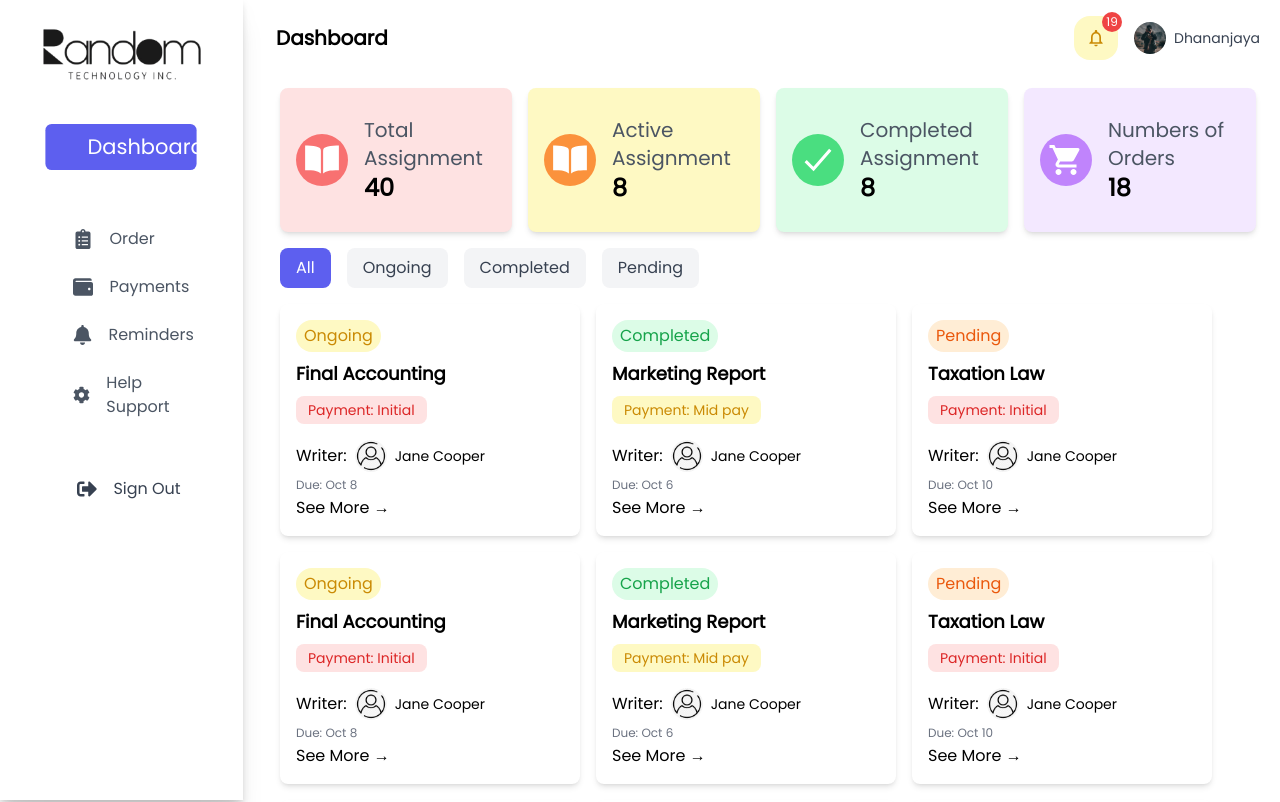
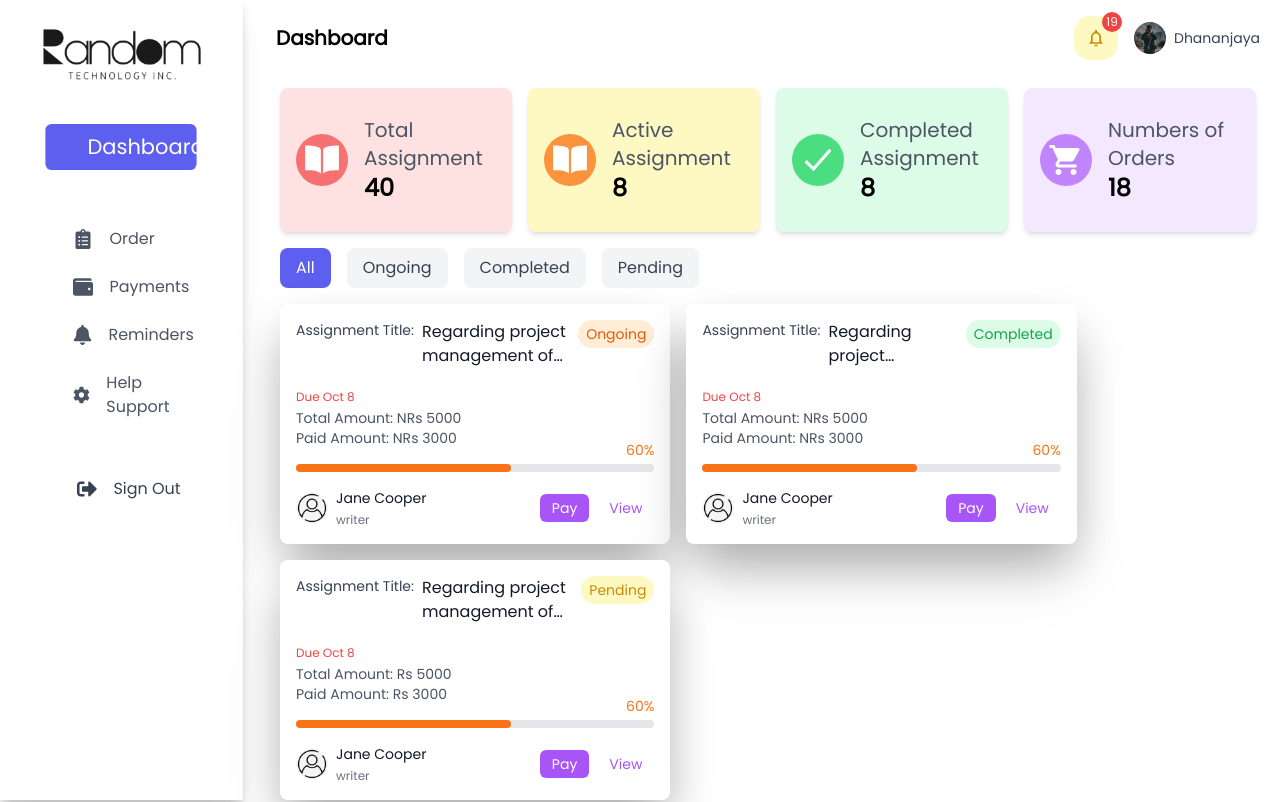
Before and after one commit to MilanPokharel1/AssignmentNepal, a React (Vite) app: page /client in a window 1280 px wide. Shown: the top 802 px of the page. Built offline with nearby package versions, Linux system fonts and the light colour scheme.

Commit message:
assignment card

```diff
--- a/package.json
+++ b/package.json
@@ -12,6 +12,7 @@
   "dependencies": {
     "@fontsource/poppins": "^5.1.0",
     "@react-oauth/google": "^0.12.1",
+    "@tailwindcss/line-clamp": "^0.4.4",
     "axios": "^1.7.7",
     "jwt-decode": "^4.0.0",
     "react": "^18.3.1",
--- a/src/screens/client/Dashboard/ClientDashboard.jsx
+++ b/src/screens/client/Dashboard/ClientDashboard.jsx
@@ -4,93 +4,36 @@ import { MdShoppingCart } from "react-icons/md";
 import Card from "./components/Card";
 import AssignmentCard from "./components/AssignmentCard";
 import FilterButtons from "./components/FilterButtons";
-import profileIcon from "../ClientComponents/profileIcon.jpg"
+import profileIcon from "../ClientComponents/profileIcon.jpg";
 const Dashboard = () => {
   const [activeFilter, setActiveFilter] = useState("All");
 
   const assignments = [
     {
+      id: 1,
+      title: "Regarding project management of my homework",
       status: "Ongoing",
-      title: "Final Accounting",
-      payment: "Initial",
+      totalAmount: "NRs 5000",
+      paidAmount: "NRs 3000",
       dueDate: "Oct 8",
       writer: { name: "Jane Cooper", avatar: profileIcon },
     },
     {
+      id: 2,
+      title: "Regarding project management of my homework",
       status: "Completed",
-      title: "Marketing Report",
-      payment: "Mid pay",
-      dueDate: "Oct 6",
-      writer: { name: "Jane Cooper", avatar: profileIcon },
-    },
-    {
-      status: "Pending",
-      title: "Taxation Law",
-      payment: "Initial",
-      dueDate: "Oct 10",
-      writer: { name: "Jane Cooper", avatar: profileIcon },
-    },
-    {
-      status: "Ongoing",
-      title: "Final Accounting",
-      payment: "Initial",
+      totalAmount: "NRs 5000",
+      paidAmount: "NRs 3000",
       dueDate: "Oct 8",
       writer: { name: "Jane Cooper", avatar: profileIcon },
     },
     {
-      status: "Completed",
-      title: "Marketing Report",
-      payment: "Mid pay",
-      dueDate: "Oct 6",
-      writer: { name: "Jane Cooper", avatar: profileIcon },
-    },
-    {
+      id: 3,
+      title: "Regarding project management of my homework",
       status: "Pending",
-      title: "Taxation Law",
-      payment: "Initial",
-      dueDate: "Oct 10",
-      writer: { name: "Jane Cooper", avatar: profileIcon },
-    },
-    {
-      status: "Ongoing",
-      title: "Final Accounting",
-      payment: "Initial",
+      totalAmount: "Rs 5000",
+      paidAmount: "Rs 3000",
       dueDate: "Oct 8",
-      writer: { name: "Jane Cooper", avatar: profileIcon },
-    },
-    {
-      status: "Completed",
-      title: "Marketing Report",
-      payment: "Mid pay",
-      dueDate: "Oct 6",
-      writer: { name: "Jane Cooper", avatar: profileIcon },
-    },
-    {
-      status: "Pending",
-      title: "Taxation Law",
-      payment: "Initial",
-      dueDate: "Oct 10",
-      writer: { name: "Jane Cooper", avatar: profileIcon },
-    },
-    {
-      status: "Ongoing",
-      title: "Final Accounting",
-      payment: "Initial",
-      dueDate: "Oct 8",
-      writer: { name: "Jane Cooper", avatar: profileIcon },
-    },
-    {
-      status: "Completed",
-      title: "Marketing Report",
-      payment: "Mid pay",
-      dueDate: "Oct 6",
-      writer: { name: "Jane Cooper", avatar: profileIcon },
-    },
-    {
-      status: "Pending",
-      title: "Taxation Law",
-      payment: "Initial",
-      dueDate: "Oct 10",
       writer: { name: "Jane Cooper", avatar: profileIcon },
     },
   ];
--- a/src/screens/client/Dashboard/components/AssignmentCard.jsx
+++ b/src/screens/client/Dashboard/components/AssignmentCard.jsx
@@ -1,49 +1,113 @@
 import React from "react";
 
-const AssignmentCard = ({ status, title, payment, dueDate, writer }) => {
+const AssignmentCard = ({
+  title,
+  status = "Pending",
+  totalAmount,
+  paidAmount,
+  dueDate,
+  writer,
+}) => {
+  const calculatePercentage = (totalAmount, paidAmount) => {
+    const total = parseFloat(totalAmount.replace(/[^0-9.-]+/g, ""));
+    const paid = parseFloat(paidAmount.replace(/[^0-9.-]+/g, ""));
+
+    if (isNaN(total) || isNaN(paid) || total === 0) {
+      return 0;
+    }
+
+    const percentage = (paid / total) * 100;
+
+    return percentage.toFixed(0);
+  };
+  const percentage = calculatePercentage(totalAmount, paidAmount);
+
+  // Status styling
   const statusColors = {
-    Ongoing: "bg-yellow-100 text-yellow-600",
-    Completed: "bg-green-100 text-green-600",
-    Pending: "bg-orange-100 text-orange-600",
-  };
-
-  const paymentColors = {
-    Initial: "bg-red-100 text-red-600",
-    "Mid pay": "bg-yellow-100 text-yellow-600",
-    "Final pay": "bg-green-100 text-green-600",
+    ongoing: "bg-orange-100 text-orange-600",
+    completed: "bg-green-100 text-green-600",
+    pending: "bg-yellow-100 text-yellow-600",
   };
 
   return (
-    <div className="p-4 bg-white rounded-lg shadow-md w-[300px]">
-      {/* Status Tag */}
-      <div className={`w-min px-2 py-1 rounded-full ${statusColors[status]}`}>
-        {status}
+    <div className="p-4 bg-white rounded-lg shadow-2xl w-[40%] drop-shadow-2xl ">
+      {/* Title and Status */}
+      <div className="mb-4 flex justify-between items-start">
+        <div className="flex items-start">
+          <div className="text-sm font-medium text-gray-700 flex-shrink-0">
+            Assignment Title:
+          </div>
+          <span
+            className="text-gray-900 ml-2 line-clamp-2 overflow-hidden"
+            style={{
+              display: "-webkit-box",
+              WebkitLineClamp: 2,
+              WebkitBoxOrient: "vertical",
+              overflow: "hidden",
+            }}
+          >
+            {title}
+          </span>
+        </div>
+        <div
+          className={`px-2 py-1 rounded-full text-sm capitalize ${
+            statusColors[status.toLowerCase()]
+          }`}
+        >
+          {status}
+        </div>
       </div>
 
-      {/* Title */}
-      <h3 className="mt-2 text-lg font-semibold">{title}</h3>
-
-      {/* Payment Badge */}
-      <div
-        className={`w-fit  px-3 py-1 mt-2 text-sm font-medium rounded-lg ${paymentColors[payment]}`}
-      >
-        Payment: {payment}
+      <span className="text-xs text-red-500">Due {dueDate}</span>
+      {/* Payment Info */}
+      <div className="mb-2">
+        <div className="text-sm text-gray-600">
+          Total Amount: <span className="font-medium">{totalAmount}</span>
+        </div>
+        <div className="text-sm text-gray-600">
+          Paid Amount: <span className="font-medium">{paidAmount}</span>
+        </div>
       </div>
 
-      {/* Writer and Due Date Section */}
-      <div className="mt-4">
-        <div className="flex items-center space-x-2">
-          <span>Writer:</span>
+      {/* Payment Progress */}
+      <div className="relative pt-2 mb-4">
+        <div className="w-full bg-gray-200 rounded-full h-2">
+          <div
+            className="bg-orange-500 h-2 rounded-full transition-all duration-300"
+            style={{ width: `${percentage}%` }}
+          />
+        </div>
+        <span className="absolute right-0 -top-4 text-sm text-orange-500">
+          {percentage}%
+        </span>
+      </div>
+
+      {/* Writer Info */}
+      <div className="flex justify-between items-center mt-4">
+        <div className="flex items-center gap-2">
           <img
             src={writer.avatar}
-            alt="Writer"
+            alt={writer.name}
             className="w-8 h-8 rounded-full object-cover"
           />
-          <span className="text-sm font-medium">{writer.name}</span>
+          <div className="flex flex-col gap-1">
+            <span className="text-sm font-medium text-gray-900">
+              {writer.name}
+            </span>
+
+            <span className="text-xs text-gray-500">writer</span>
+          </div>
         </div>
-        <span className="text-xs text-gray-500">Due: {dueDate}</span>
-        <br/>
-        <span className="hover:text-blue-700 cursor-pointer">See More →</span>
+
+        {/* Action Buttons */}
+        <div className="flex gap-2">
+          <button className="px-3 py-1 text-sm text-white bg-purple-500 hover:bg-purple-600 rounded-md transition-colors">
+            Pay
+          </button>
+          <button className="px-3 py-1 text-sm text-purple-500 hover:bg-purple-50 rounded-md transition-colors">
+            View
+          </button>
+        </div>
       </div>
     </div>
   );
--- a/tailwind.config.js
+++ b/tailwind.config.js
@@ -8,5 +8,5 @@ export default {
       },
     },
   },
-  plugins: [],
+  plugins: [require("@tailwindcss/line-clamp")],
 };
```
Also changed, not shown: 1 other file (tests, documents, lock files or other folders).
